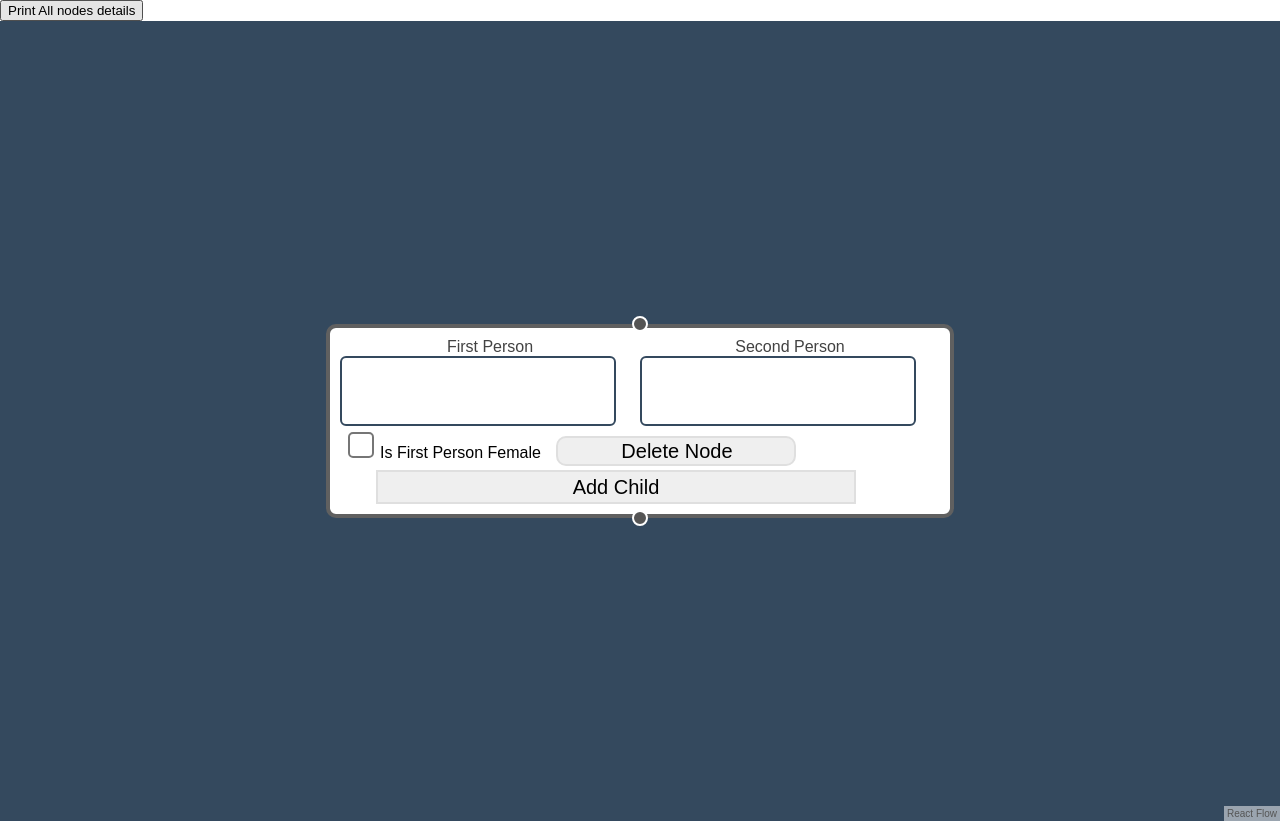
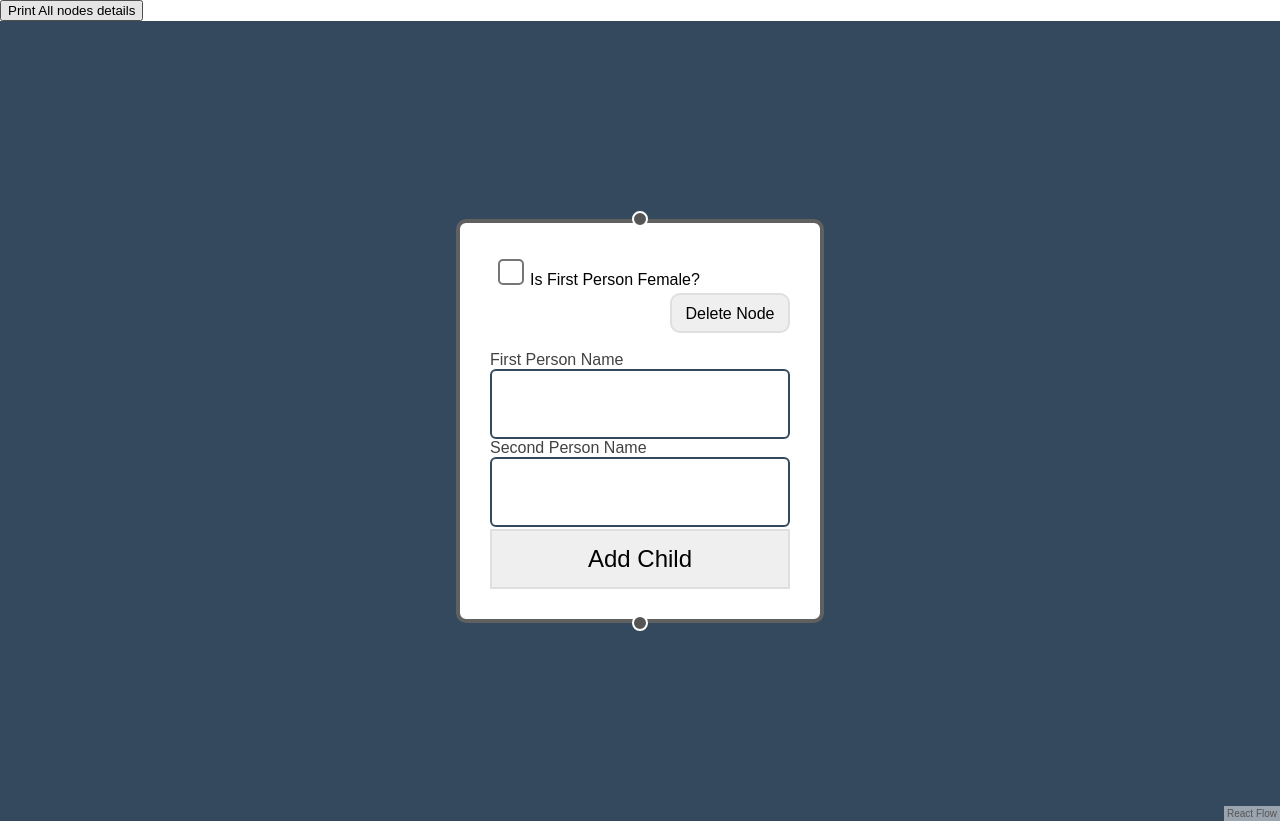
Before and after one commit to vatsalmanvar/know-your-relation, a React (Create React App) app in the folder frontend/: page / in a window 1280 px wide. Built offline with nearby package versions, Linux system fonts and the light colour scheme.

Commit message:
delete function added, performance is medium

```diff
--- a/frontend/src/components/Demo.js
+++ b/frontend/src/components/Demo.js
@@ -12,7 +12,7 @@ const nodeTypes = { textUpdater: TextUpdaterNode };
 let globalNodes = [{
   id:'1',
   type: 'textUpdater',
-  position: { x: 50, y: 50 },
+  position: { x: -500, y: -500 },
   data: { value: 123, child:0 ,FN:"xxx", SN:"yyy", male_female:true}}
 ];
 let globalCurrNode = {
@@ -48,7 +48,7 @@ function TextUpdaterNode({ data }) {
     globalNodes.push({
       id: globalCurrNode.id + "-" + (globalCurrNode.data.child).toString(),
       type:'textUpdater',
-      position:{x:globalCurrNode.position.x, y:globalCurrNode.position.y+100},
+      position:{x:globalCurrNode.position.x, y:globalCurrNode.position.y+250},
       data:{ value:Math.random(), child:0, FN:"xxx", SN:"yyy", male_female:true},
     });
     globalEdges.push({
@@ -59,27 +59,44 @@ function TextUpdaterNode({ data }) {
     console.log("Child Added");
   }, []);
 
+  const deleteNode = useCallback((evt)=>{
+    let x = [];
+    globalNodes.map((item)=>{
+      if(item.id.startsWith(globalCurrNode.id) == false){
+        x.push(item);
+      }
+    });
+    globalNodes=x;
+  }, []);
+
   return (
     <div className="text-updater-node">
       <Handle type="target" position={Position.Top} />
       <div>
-              <div class="flex-container">
-                <div class="flex-child magenta">
-                  <label class="text" htmlFor="text" >First Person</label>
-                  <input class="textcss"id="firstPersonName" name="text" onChange={onChange1} />
+                <input type="checkbox" value="xxx" onClick={handleChange}/>Is First Person Female?
+                <input className="deletebutton" type="button" value="Delete Node" onClick={deleteNode}/>
+                <br></br>
+                <br></br>
+                <label className="text" htmlFor="text" >First Person Name</label>
+                <input className="textcss"id="firstPersonName" name="text" onChange={onChange1} />
+                <label className="text" htmlFor="text">Second Person Name</label>
+                <input className="textcss" id="secondPersonName" name="text" onChange={onChange2} />
+
+
+                <input className="addchildbutton" id="addChildButton" type="button" value="Add Child" onClick={addChild}/>
+
+              <div className="flex-container">
+                <div className="flex-child magenta">
+
                 </div>
 
-                <div class="flex-child green">
-                  <label class="text" htmlFor="text">Second Person</label>
-                  <input class="textcss" id="secondPersonName" name="text" onChange={onChange2} />
+                <div className ="flex-child green">
+
                 </div>
               </div>
 
               <div>
-              <input type="checkbox" onClick={handleChange}/>Is First Person Female
-              <input class="deletebutton" type="button" value="Delete Node"/>
-              <br></br>
-              <input class="addchildbutton" id="addChildButton" type="button" value="Add Child" onClick={addChild}/>
+
               </div>
 
         <div>
@@ -109,33 +126,30 @@ function Flow() {
   const onNodeDrag = useCallback((event, node) => {
     globalCurrNode.position.x = node.position.x;
     globalCurrNode.position.y = node.position.y;
-    console.log('onNodeDrag');
   })
 
   const onNodeDragStop = useCallback((event, node) => {
     globalCurrNode.position.x = node.position.x;
     globalCurrNode.position.y = node.position.y;
-    setNodes((nodes)=>{
-      return [...globalNodes,];
-    },[]);
-
     console.log('onNodeDragStop');
+    // setNodes((nodes)=>{
+    //   return [...globalNodes,];
+    // },[]);
   })
 
   const onNodeMouseEnter = useCallback((event, node)=> {
     globalCurrNode=node;
-    console.log('onNodeMouseEnter');
+    console.log(globalCurrNode.id);
   });
   const onNodeMouseLeave = useCallback((event, node)=> {
     setNodes((nodes)=>{
       return [...globalNodes,];
     },[]);
-    console.log('onNodeDragLeave');
   });
 
 
   const onNodesChange = useCallback(
-    (changes) => setNodes((nds) => applyNodeChanges(changes, globalNodes)),
+    (changes) => setNodes((nds) => applyNodeChanges(changes, nds)),
     [setNodes]
   );
   const onEdgesChange = useCallback(
@@ -151,7 +165,7 @@ function Flow() {
     globalNodes.map((item)=>{
       console.log(item.id, item.data.FN, item.data.SN, item.data.male_female);
     });
-    console.log(globalEdges);
+    console.log(globalNodes);
   }, []);
 
   return (
--- a/frontend/src/components/text-updater-node.css
+++ b/frontend/src/components/text-updater-node.css
@@ -1,16 +1,16 @@
 .text {
-  text-align: center;
+  text-align: left;
   margin: 0px 0px 0px 0px;
 }
 .text-updater-node {
   font-size: 8px;
   height: auto;
+  width: 150px;
   border: 2px solid rgb(96, 96, 96);
-  padding: 5px 5px 5px 5px;
+  padding: 15px 15px 15px 15px;
   border-radius: 5px;
   background: rgb(255, 255, 255);
   align-self: center;
-  margin: auto;
 }
 
 .line{
@@ -30,7 +30,7 @@
 .flex-container {
   align-content: center;
   display: flex;
-  width: 300px;
+  width: 150px;
 }
 
 .flex-child {
@@ -61,7 +61,7 @@
   padding: 0 8px;
   vertical-align: middle;
   border-radius: 3px;
-  width: 80%;
+  width: 88%;
   height: 33px;
   background-color: #ffffff;
   border: 1px solid #34495e;
@@ -73,20 +73,20 @@
 }
 
 .deletebutton {
-  margin-left: 8px;
+  margin-left: 90px;
   margin-right: auto;
+  margin-top: 1px;
   border: 1px solid rgb(223, 223, 223);
   border-radius: 5px;
-  font-size: 10px;
-  height: 15px;
+  font-size: 8px;
+  height: 20px;
   width: 40%;
 }
 
 .addchildbutton {
-  margin-top: 2px;
-  margin-left: 18px;
+  margin-top: 1px;
   border: 1px solid rgb(223, 223, 223);
-  font-size: 10px;
-  height: 17px;
-  width: 80%;
+  font-size: 12px;
+  height: 30px;
+  width: 100%;
 }
```
